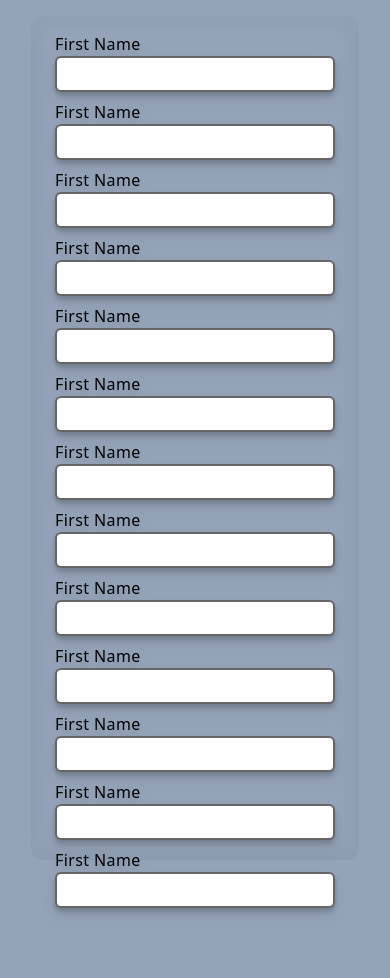
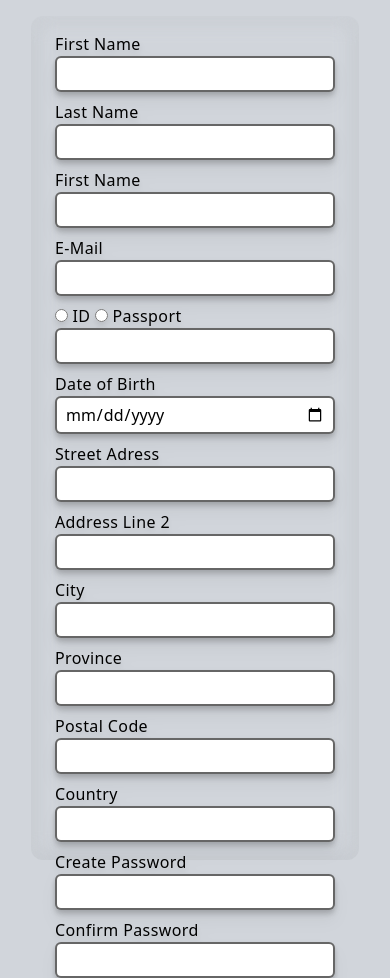
Before and after one commit to ArcaneOracle/backer-registration-form, a website: page src/index.html in a window 390 px wide. Before the commit the page ends 908 px from the top, so only its background shows below. Drawn offline with Linux system fonts and the light colour scheme.

Commit message:
Finished basic inputs needed for a registration-form
Finished the basic necessary inputs needed for a registration form.

Added a radio button to select between using an ID or a Passport as well.

Basic layout is still incomplete.
Web-page is not mobile friendly yet.

```diff
--- a/src/index.html
+++ b/src/index.html
@@ -8,7 +8,7 @@
   <title>Backer Registration Form</title>
 </head>
 
-<body class="p-4 px-4 tracking-wide bg-slate-400 xs:bg-green-500 sm:bg-pink-500 md:bg-purple-500 lg:bg-blue-500 xl:bg-red-500 2xl:bg-orange-500">
+<body class="p-4 px-4 tracking-wide bg-gray-300 xs:bg-green-300 sm:bg-pink-300 md:bg-purple-300 lg:bg-blue-300 xl:bg-red-300 2xl:bg-orange-300">
   <form class="flex flex-wrap items-center justify-center h-screen m-auto w-11/12 sm:w-5/6 md:w-2/3 lg:1/3 px-6 py-4 rounded-xl space-y-2 drop-shadow-lg backdrop-blur-md hover:backdrop-blur-sm duration-1000 ease-in-out" method="post" enctype="multipart/form-data">
 <!-- FIRST NAME -->
     <label class="w-full">
@@ -18,7 +18,7 @@
 
 <!-- LAST NAME -->
     <label class="w-full">
-      First Name
+      Last Name
       <input type="text" class="w-full border-black border-2 border-solid focus:outline-none px-2 py-1 rounded-md border-opacity-60 drop-shadow-md" required>
     </label>
 
@@ -30,62 +30,76 @@
 
 <!-- EMAIL -->
     <label class="w-full">
-      First Name
+      E-Mail
       <input type="text" class="w-full border-black border-2 border-solid focus:outline-none px-2 py-1 rounded-md border-opacity-60 drop-shadow-md" required>
     </label>
 
 <!-- ID NUMBER/PASSPORT -->
-    <label class="w-full">
-      First Name
+    <div class="w-full">
+      <label for="enterID">
+        <input type="radio" name="id/passport" id="enterID">
+        ID
+      </label>
+
+      <label for="enterPassport">
+        <input type="radio" name="id/passport" id="enterPassport">
+        Passport
+      </label>
       <input type="text" class="w-full border-black border-2 border-solid focus:outline-none px-2 py-1 rounded-md border-opacity-60 drop-shadow-md" required>
-    </label>
+    </div>
 
 <!-- DATE OF BIRTH -->
     <label class="w-full">
-      First Name
-      <input type="text" class="w-full border-black border-2 border-solid focus:outline-none px-2 py-1 rounded-md border-opacity-60 drop-shadow-md" required>
+      Date of Birth
+      <input type="date" class="w-full border-black border-2 border-solid focus:outline-none px-2 py-1 rounded-md border-opacity-60 drop-shadow-md" required>
     </label>
 
 <!-- ADDRESS -->
 <!-- STREET ADRESS -->
     <label class="w-full">
-      First Name
+      Street Adress
       <input type="text" class="w-full border-black border-2 border-solid focus:outline-none px-2 py-1 rounded-md border-opacity-60 drop-shadow-md" required>
     </label>
 
 <!-- ADDRESS LINE 2 -->
     <label class="w-full">
-      First Name
+      Address Line 2
       <input type="text" class="w-full border-black border-2 border-solid focus:outline-none px-2 py-1 rounded-md border-opacity-60 drop-shadow-md" required>
     </label>
 
-<!--  -->
+<!-- CITY -->
     <label class="w-full">
-      First Name
+      City
       <input type="text" class="w-full border-black border-2 border-solid focus:outline-none px-2 py-1 rounded-md border-opacity-60 drop-shadow-md" required>
     </label>
 
-
+<!-- PROVINCE -->
     <label class="w-full">
-      First Name
+      Province
       <input type="text" class="w-full border-black border-2 border-solid focus:outline-none px-2 py-1 rounded-md border-opacity-60 drop-shadow-md" required>
     </label>
 
-
+<!-- POSTAL CODE -->
     <label class="w-full">
-      First Name
+      Postal Code
       <input type="text" class="w-full border-black border-2 border-solid focus:outline-none px-2 py-1 rounded-md border-opacity-60 drop-shadow-md" required>
     </label>
 
-
+<!-- COUNTRY -->
     <label class="w-full">
-      First Name
+      Country
       <input type="text" class="w-full border-black border-2 border-solid focus:outline-none px-2 py-1 rounded-md border-opacity-60 drop-shadow-md" required>
     </label>
 
+<!-- CREATE PASSWORD -->
+    <label class="w-full">
+      Create Password
+      <input type="password" class="w-full border-black border-2 border-solid focus:outline-none px-2 py-1 rounded-md border-opacity-60 drop-shadow-md" required>
+    </label>
 
+<!-- CONFIRM PASSWORD -->
     <label class="w-full">
-      First Name
+      Confirm Password
       <input type="text" class="w-full border-black border-2 border-solid focus:outline-none px-2 py-1 rounded-md border-opacity-60 drop-shadow-md" required>
     </label>
   </form>
```
Also changed, not shown: src/output.css.
